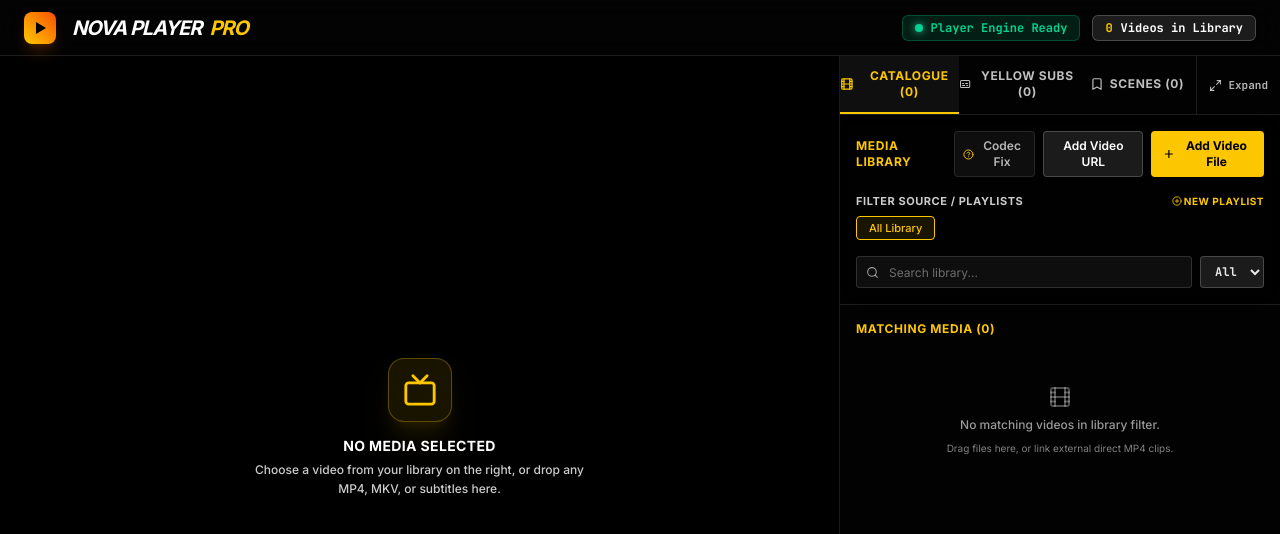
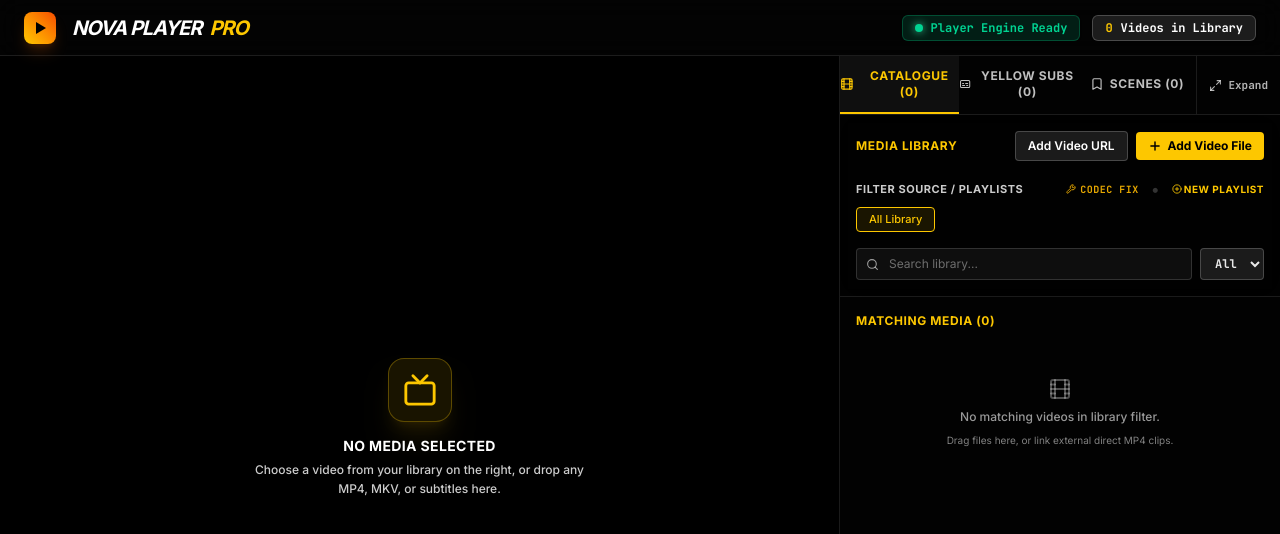
Before and after one commit to syedw2580-star/NovaPlayerPro, a React (Vite) app: page / in a window 1280 px wide. Shown: the top 534 px of the page. Built offline with nearby package versions, Linux system fonts and the light colour scheme.

Commit message:
ui: relocate Codec Fix helper as secondary tool link in filter sub-header

```diff
--- a/src/components/CatalogueList.tsx
+++ b/src/components/CatalogueList.tsx
@@ -1,6 +1,6 @@
 import React, { useState, useRef } from 'react';
 import { VideoItem, Playlist } from '../types';
-import { Search, Film, Plus, Play, Music, Trash2, ListMusic, PlusCircle, Check, HelpCircle } from 'lucide-react';
+import { Search, Film, Plus, Play, Music, Trash2, ListMusic, PlusCircle, Check, HelpCircle, Wrench } from 'lucide-react';
 
 interface CatalogueListProps {
   videos: VideoItem[];
@@ -100,16 +100,7 @@ function CatalogueList({
           <h3 className="text-xs font-bold text-yellow-400 uppercase tracking-wider">
             Media Library
           </h3>
-          <div className="flex gap-2">
-            <button
-              id="codec-optimizer-guide-btn"
-              onClick={() => setShowCodecHelp(true)}
-              className="px-2 py-1.5 bg-white/5 border border-white/10 rounded text-xs font-semibold hover:bg-white/10 text-white/70 hover:text-white transition flex items-center gap-1"
-              title="Unsupported Video Codec? Transcode guide"
-            >
-              <HelpCircle size={13} className="text-yellow-400" />
-              <span className="hidden sm:inline">Codec Fix</span>
-            </button>
+          <div className="flex items-center gap-2">
             <button
               id="add-url-modal-toggle-btn"
               onClick={() => setShowAddUrl(!showAddUrl)}
@@ -208,6 +199,17 @@ function CatalogueList({
         <div className="space-y-1.5 pt-1">
           <div className="flex justify-between items-center">
             <span className="text-[11px] font-bold text-white/80 uppercase tracking-wider">Filter Source / Playlists</span>
+            <div className="flex items-center gap-3">
+              <button
+                id="codec-optimizer-guide-btn"
+                onClick={() => setShowCodecHelp(true)}
+                className="text-[10px] text-amber-400/90 hover:text-amber-300 font-bold uppercase tracking-wider flex items-center gap-1 transition font-mono"
+                title="Unsupported Video Codec? Standalone transcode helper"
+              >
+                <Wrench size={10} className="text-amber-400" />
+                <span>Codec Fix</span>
+              </button>
+              <span className="text-white/20 select-none">•</span>
               <button
                 id="show-add-playlist-modal-btn"
                 onClick={() => setShowAddPlaylist(!showAddPlaylist)}
@@ -216,6 +218,7 @@ function CatalogueList({
                 <PlusCircle size={10} />
                 New Playlist
               </button>
+            </div>
           </div>
 
           {showAddPlaylist && (
```
Lines whose indentation alone changed are shown as unchanged.
